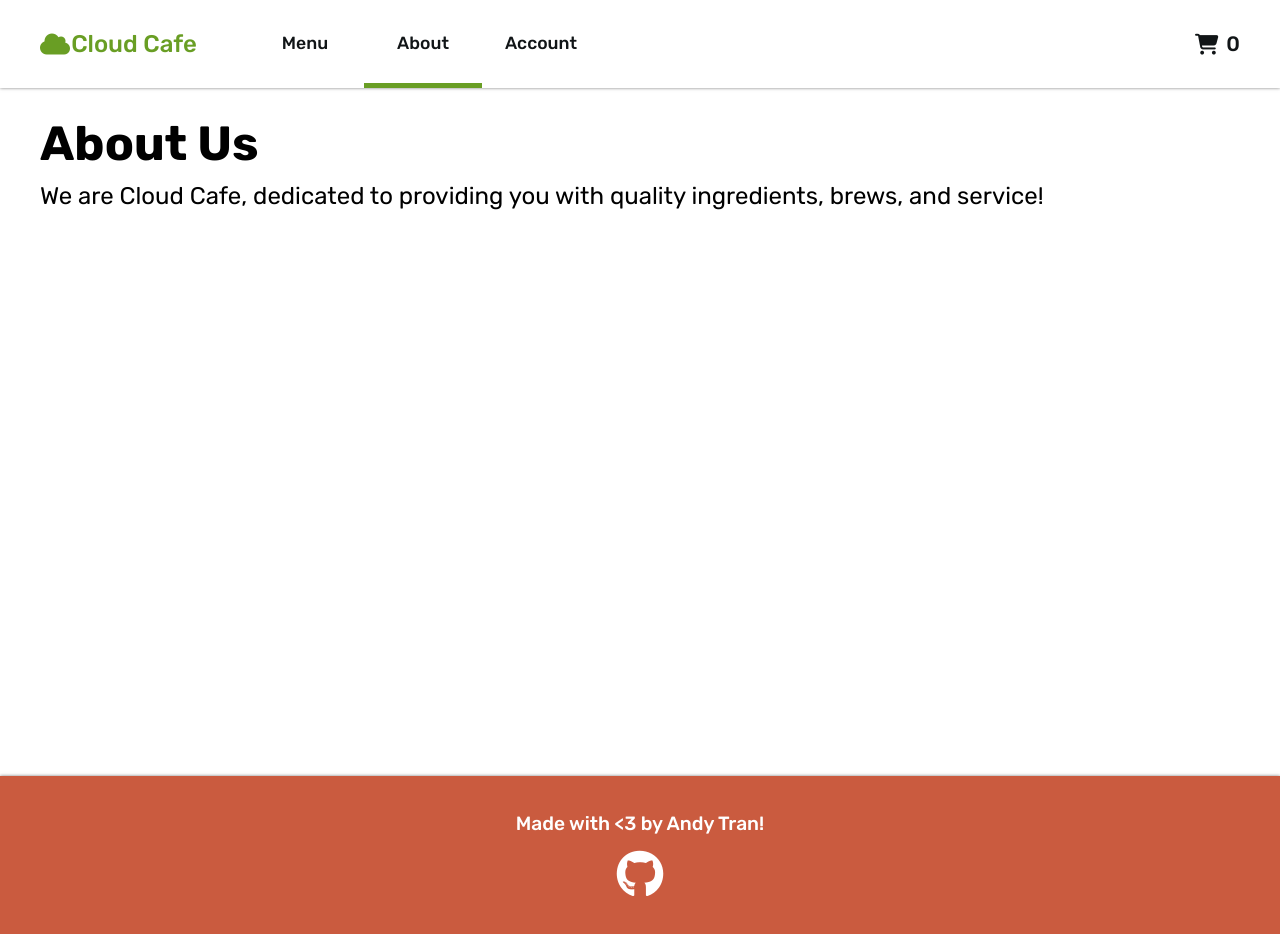
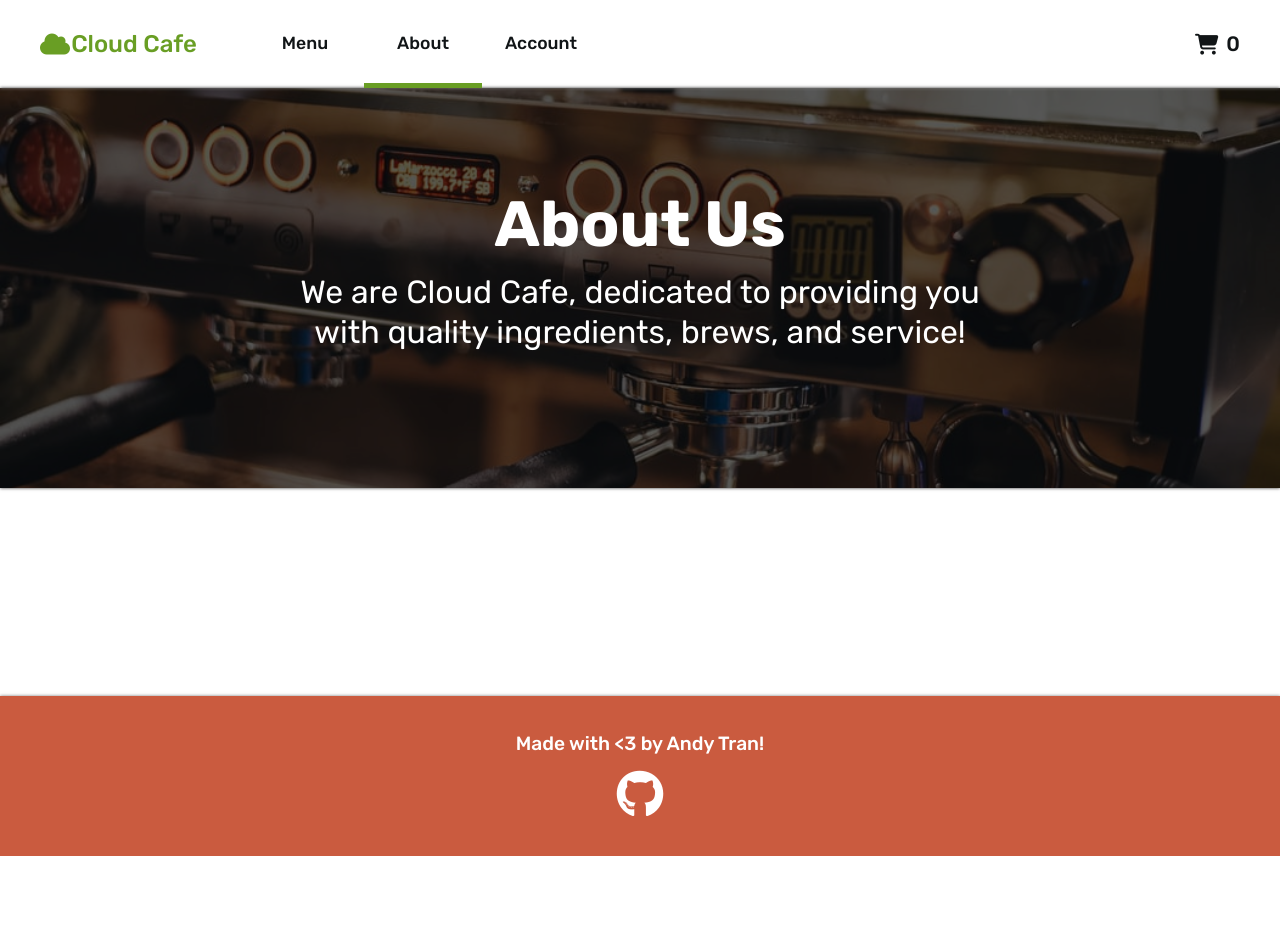
Before and after one commit to foolmonkey/Coffee_Shop_353, a React (Create React App) app in the folder app/: page /about in a window 1280 px wide. After the commit the page ends 856 px from the top, so only its background shows below. Built offline with nearby package versions, Linux system fonts and the light colour scheme; no server answers.

Commit message:
Add hero banner to About page

```diff
--- a/app/src/styles.scss
+++ b/app/src/styles.scss
@@ -94,6 +94,42 @@ $media-breakpoint-mobile: 688px;
   padding: 0.4rem 0.5rem;
 }
 
+@mixin hero($height: 35rem) {
+  position: relative;
+  display: flex;
+  flex-flow: column nowrap;
+  height: $height;
+  align-items: center;
+  justify-content: center;
+
+  img {
+    @include image-bounded(100%, $height);
+    @include shadow-medium();
+    position: absolute;
+    left: 0;
+    top: 0;
+    z-index: -1;
+    -webkit-filter: brightness(35%);
+    filter: brightness(35%);
+  }
+  div {
+    h1 {
+      font-size: 4rem;
+      color: white;
+    }
+
+    h2 {
+      font-size: 2rem;
+      padding-bottom: 2rem;
+      color: white;
+    }
+
+    button {
+      padding: 1.5rem 3rem;
+    }
+  }
+}
+
 * {
   box-sizing: border-box;
 }
@@ -103,6 +139,30 @@ body {
   font-family: $font-family;
 }
 #root {
+}
+
+// Homepage
+.homepage {
+  @include wrapper(0);
+  padding-top: 0;
+  text-align: center;
+  .hero {
+    @include hero();
+  }
+}
+
+.about {
+  @include wrapper(0);
+  padding-top: 0;
+  text-align: center;
+  .hero {
+    @include hero(25rem);
+
+    h2 {
+      max-width: 45rem;
+      line-height: 2.5rem;
+    }
+  }
 }
 
 // navbar
@@ -194,52 +254,10 @@ header {
   @include shadow-medium();
 }
 
-.homepage {
-  @include wrapper(0);
-  padding-top: 0;
-  text-align: center;
-
-  .hero {
-    position: relative;
-    display: flex;
-    flex-flow: column nowrap;
-    height: 35rem;
-    align-items: center;
-    justify-content: center;
-
-    img {
-      @include image-bounded(100%, 35rem);
-      @include shadow-medium();
-      position: absolute;
-      left: 0;
-      top: 0;
-      z-index: -1;
-      -webkit-filter: brightness(35%);
-      filter: brightness(35%);
-    }
-    div {
-      h1 {
-        font-size: 4rem;
-        color: white;
-      }
-
-      h2 {
-        font-size: 2rem;
-        padding-bottom: 2rem;
-        color: white;
-      }
-
-      button {
-        padding: 1.5rem 3rem;
-      }
-    }
-  }
-}
-
 // Menu
 main {
   @include wrapper();
-  min-height: 80vh;
+  min-height: 70vh;
   padding-top: 2rem;
   h1 {
     font-size: 3rem;
--- a/app/src/views/About.js
+++ b/app/src/views/About.js
@@ -1,13 +1,19 @@
-import React, { useState, useEffect } from "react";
+import React from "react";
+import { Link } from "react-router-dom";
 
 const About = (props) => {
   return (
-    <main>
-      <h1>About Us</h1>
-      <h2>
-        We are Cloud Cafe, dedicated to providing you with quality ingredients,
-        brews, and service!
-      </h2>
+    <main className="about">
+      <div className="hero">
+        <img src="/images/about.jpg"></img>
+        <div>
+          <h1>About Us</h1>
+          <h2>
+            We are Cloud Cafe, dedicated to providing you with quality
+            ingredients, brews, and service!
+          </h2>
+        </div>
+      </div>
     </main>
   );
 };
```
Also changed, not shown: app/public/images/about.jpg (added).
